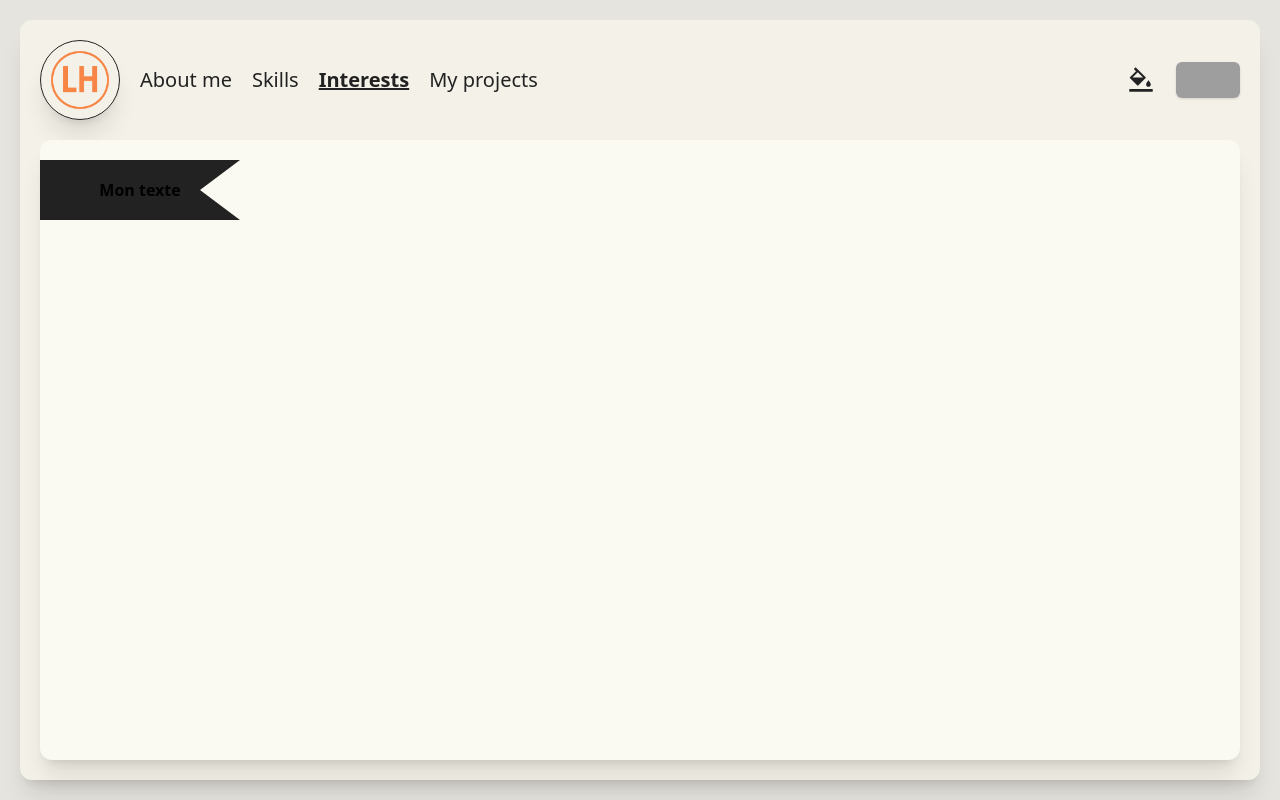
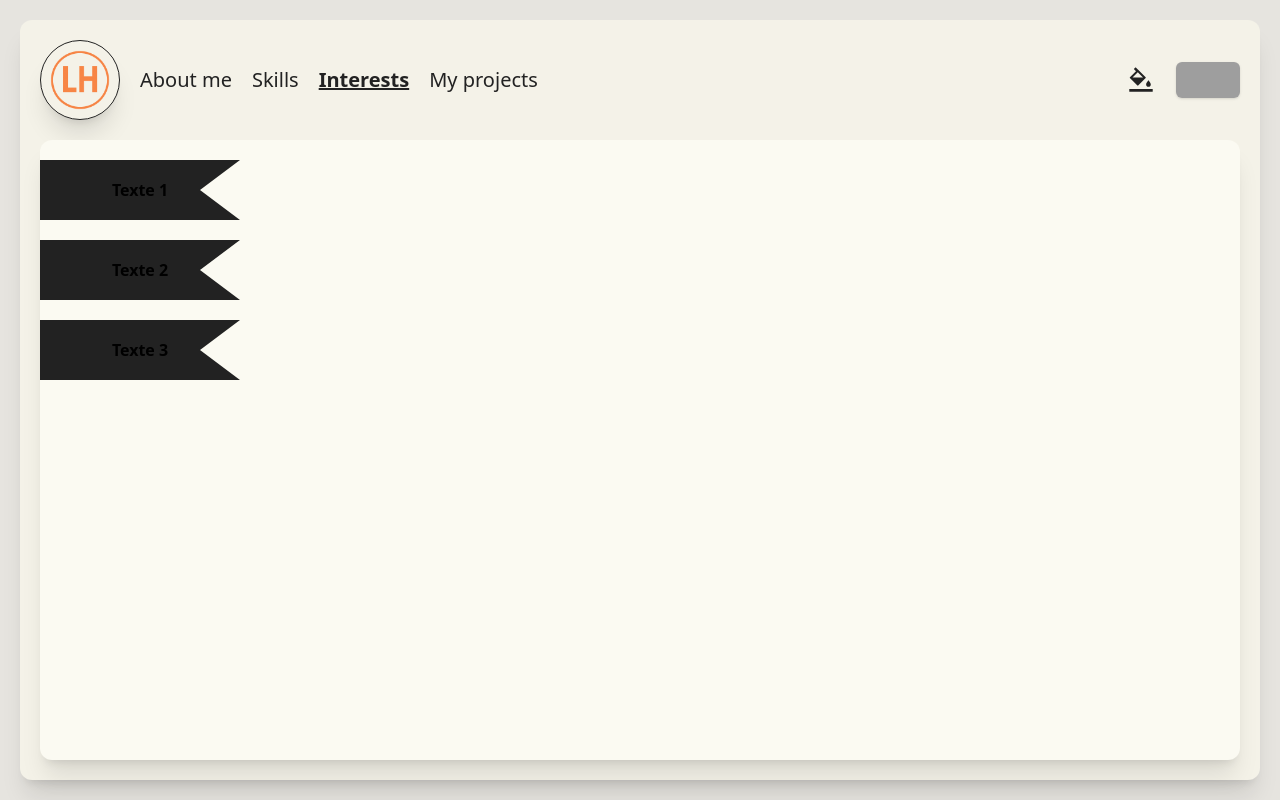
Before and after one commit to Loicrogue/monSite, a React (Vite) app in the folder front/: page /interests in a window 1280 px wide. Built offline with nearby package versions, Linux system fonts and the light colour scheme; grey boxes are pictures that could not be loaded.

Commit message:
added more signets

```diff
--- a/front/src/components/interestsComponent.tsx
+++ b/front/src/components/interestsComponent.tsx
@@ -1,9 +1,17 @@
-import React from 'react';
+import React, { useState } from 'react';
 import { motion } from 'framer-motion';
 import { useTranslation } from 'react-i18next';
 
 const InterestsComponent: React.FC = () => {
   const { t } = useTranslation();
+
+  const [selectedId, setSelectedId] = useState<string | null>(null);
+
+  const signets = [
+    { id: "1", label: "Texte 1" },
+    { id: "2", label: "Texte 2" },
+    { id: "3", label: "Texte 3" },
+    ];
 
   return (
     <motion.div
@@ -12,10 +20,25 @@ const InterestsComponent: React.FC = () => {
       transition={{ duration: 0.8, ease: "easeOut" }}
       className="w-full py-5"
     >
-            <div className='flex flex-row'>
-                <div className="w-[200px] h-[60px] bg-monSite flex items-center justify-center text-black font-bold"
-                    style={{clipPath: "polygon(0 0, 100% 0, 80% 50%, 100% 100%, 0 100%)"}}>
-                Mon texte
+      <div className="flex flex-row">
+        <div className="flex flex-col gap-5">
+            {signets.map((s) => (
+                <motion.div
+                key={s.id}
+                onClick={() => setSelectedId(s.id)}
+                initial={{ width: 200 }}
+                animate={{ width: selectedId === s.id ? 250 : 200 }}
+                whileHover={{ width: 250 }}
+                transition={{ duration: 0.3 }}
+                className="h-[60px] bg-monSite flex items-center justify-center text-black font-bold cursor-pointer"
+                style={{
+                    clipPath:
+                    "polygon(0 0, 100% 0, 80% 50%, 100% 100%, 0 100%)",
+                }}
+                >
+                {s.label}
+                </motion.div>
+            ))}
         </div>
       </div>
     </motion.div>
```
Lines whose indentation alone changed are shown as unchanged.
